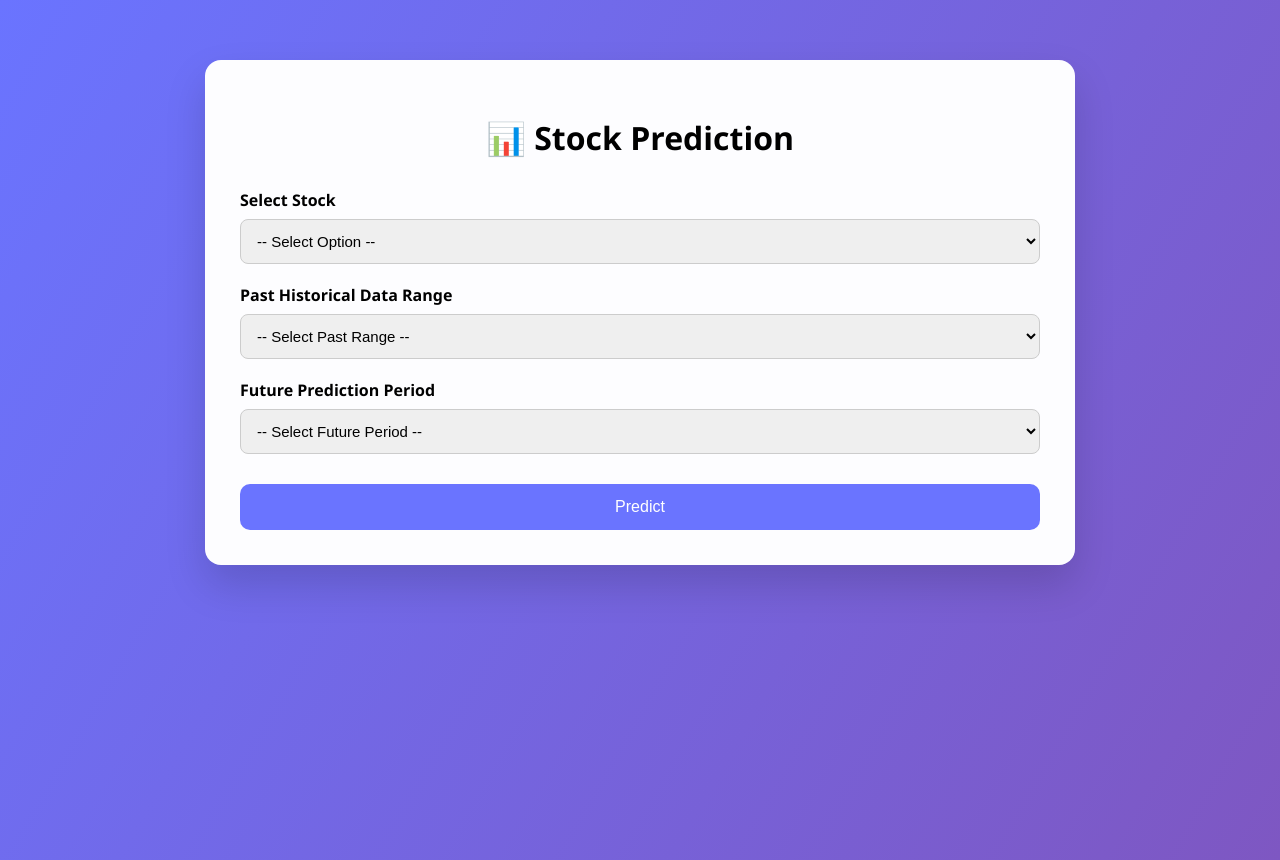
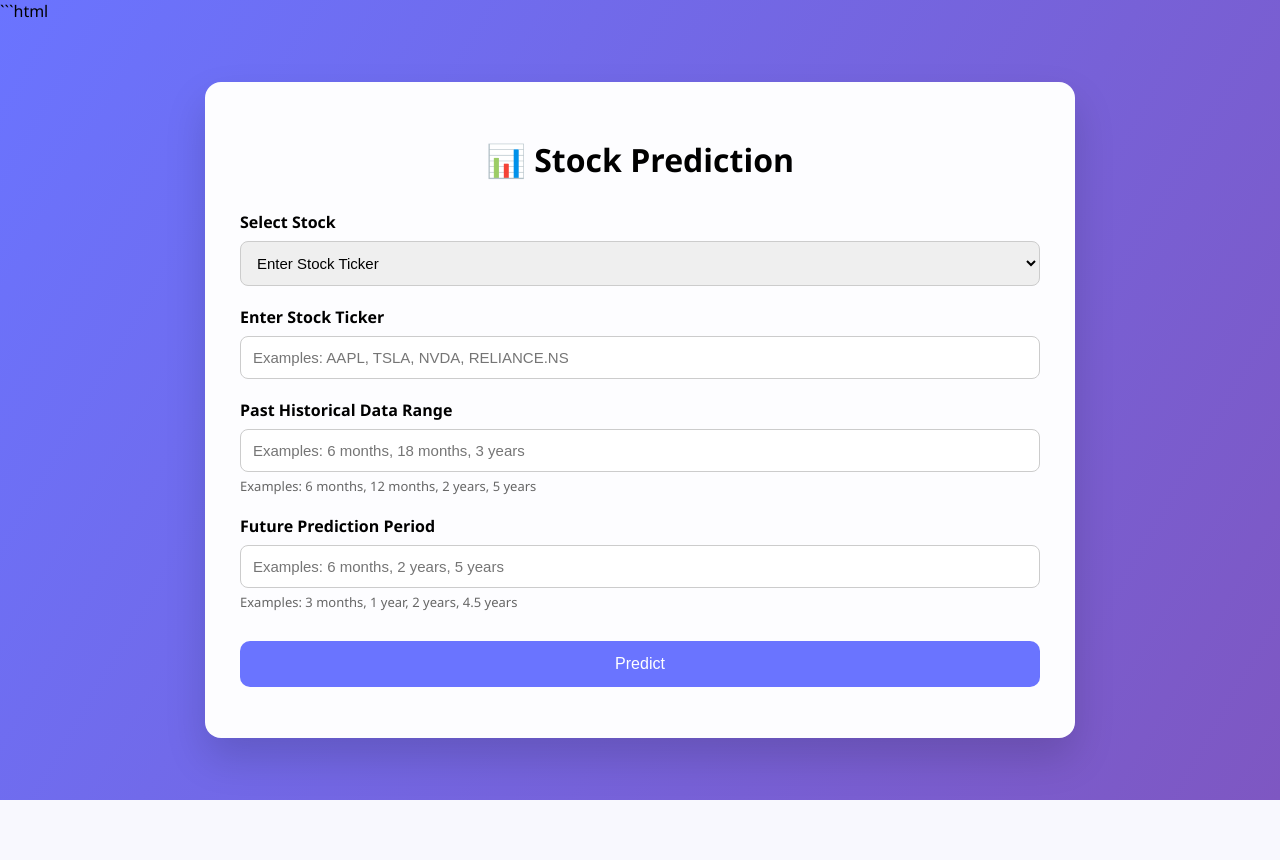
Before and after one commit to mayukhmalagiri/stock-prediction-lstm, a Python web app: template templates/index.html in a window 1280 px wide. After the commit the page ends 800 px from the top, so only its background shows below. Run offline with Jinja, Linux system fonts and the light colour scheme; the template is opened without the code that fills it, so the values that code supplies are empty; some libraries are stand-ins or nearby versions.

Commit message:
Updated stock prediction inputs

````diff
--- a/templates/index.html
+++ b/templates/index.html
@@ -1,3 +1,4 @@
+```html
 <!DOCTYPE html>
 <html lang="en">
 <head>
@@ -45,6 +46,7 @@ input[type="file"] {
     border-radius: 8px;
     border: 1px solid #ccc;
     font-size: 15px;
+    box-sizing: border-box;
 }
 
 button {
@@ -70,9 +72,20 @@ button:hover {
     background: #f4f6ff;
 }
 
-.green { color: green; font-weight: bold; }
-.orange { color: orange; font-weight: bold; }
-.red { color: red; font-weight: bold; }
+.green {
+    color: green;
+    font-weight: bold;
+}
+
+.orange {
+    color: orange;
+    font-weight: bold;
+}
+
+.red {
+    color: red;
+    font-weight: bold;
+}
 
 .error {
     background: #ffe5e5;
@@ -82,39 +95,52 @@ button:hover {
     margin-top: 20px;
 }
 
-.graph-container{
-    margin-top:30px;
+.graph-container {
+    margin-top: 30px;
+}
+
+.help-text {
+    font-size: 13px;
+    color: #666;
+    margin-top: 5px;
 }
 
 </style>
 
-
 <script>
 
-function toggleUpload(){
+function toggleUpload() {
 
     const stockSelect = document.getElementById("stockSelect").value;
-    const uploadSection = document.getElementById("uploadSection");
-    const manualTicker = document.getElementById("manualTicker");
+
+    const uploadSection =
+        document.getElementById("uploadSection");
+
+    const manualTicker =
+        document.getElementById("manualTicker");
 
     uploadSection.style.display = "none";
     manualTicker.style.display = "none";
 
-    if(stockSelect === "UPLOAD"){
+    if (stockSelect === "UPLOAD") {
+
         uploadSection.style.display = "block";
+
     }
 
-    if(stockSelect === "MANUAL"){
+    if (stockSelect === "MANUAL") {
+
         manualTicker.style.display = "block";
+
     }
 
 }
 
-/* Ensure correct UI state when page reloads */
+window.onload = function() {
 
-window.onload = function(){
     toggleUpload();
-}
+
+};
 
 </script>
 
@@ -126,22 +152,49 @@ window.onload = function(){
 
 <h1>📊 Stock Prediction</h1>
 
-<form method="POST" action="/" enctype="multipart/form-data">
+<form
+method="POST"
+action="/"
+enctype="multipart/form-data">
 
 <label>Select Stock</label>
 
-<select name="stock" id="stockSelect" onchange="toggleUpload()" required>
+<select
+name="stock"
+id="stockSelect"
+onchange="toggleUpload()"
+required>
 
-<option value="" disabled selected>-- Select Option --</option>
+<option value="" disabled>
+-- Select Option --
+</option>
 
 {% for code, name in stocks.items() %}
-<option value="{{ code }}" {% if code == selected_stock %}selected{% endif %}>
+
+<option
+value="{{ code }}"
+{% if code == selected_stock %}
+selected
+{% endif %}>
+
 {{ name }} ({{ code }})
+
 </option>
+
 {% endfor %}
 
-<option value="MANUAL">Enter Stock Ticker</option>
-<option value="UPLOAD">Upload CSV Dataset</option>
+<option
+value="MANUAL"
+{% if selected_stock not in stocks and selected_stock %}
+selected
+{% endif %}>
+Enter Stock Ticker
+</option>
+
+<option
+value="UPLOAD">
+Upload CSV Dataset
+</option>
 
 </select>
 
@@ -155,7 +208,7 @@ window.onload = function(){
 <input
 type="text"
 name="manual_stock"
-placeholder="Example: AAPL, TSLA, NVDA, RELIANCE.NS">
+placeholder="Examples: AAPL, TSLA, NVDA, RELIANCE.NS">
 
 </div>
 
@@ -174,52 +227,45 @@ accept=".csv">
 </div>
 
 
+<!-- DYNAMIC HISTORICAL RANGE -->
 
 <label>Past Historical Data Range</label>
 
-<select name="past_range" required>
+<input
+type="text"
+name="past_range"
+placeholder="Examples: 6 months, 18 months, 3 years"
+required
+value="{{ selected_past }}">
 
-<option value="" disabled selected>-- Select Past Range --</option>
+<div class="help-text">
+Examples: 6 months, 12 months, 2 years, 5 years
+</div>
 
-<option value="6m" {% if selected_past == "6m" %}selected{% endif %}>
-Past 6 Months
-</option>
 
-<option value="1y" {% if selected_past == "1y" %}selected{% endif %}>
-Past 1 Year
-</option>
-
-<option value="3y" {% if selected_past == "3y" %}selected{% endif %}>
-Past 3 Years
-</option>
-
-</select>
-
+<!-- DYNAMIC FUTURE RANGE -->
 
 <label>Future Prediction Period</label>
 
-<select name="future_range" required>
+<input
+type="text"
+name="future_range"
+placeholder="Examples: 6 months, 2 years, 5 years"
+required
+value="{{ selected_future }}">
 
-<option value="" disabled selected>-- Select Future Period --</option>
+<div class="help-text">
+Examples: 3 months, 1 year, 2 years, 4.5 years
+</div>
 
-<option value="1y" {% if selected_future == "1y" %}selected{% endif %}>
-After 1 Year
-</option>
 
-<option value="3y" {% if selected_future == "3y" %}selected{% endif %}>
-After 3 Years
-</option>
+<button type="submit">
 
-<option value="5y" {% if selected_future == "5y" %}selected{% endif %}>
-After 5 Years
-</option>
+Predict
 
-</select>
-
-<button type="submit">Predict</button>
+</button>
 
 </form>
-
 
 
 {% if result %}
@@ -227,25 +273,43 @@ After 5 Years
 {% if result.error %}
 
 <div class="error">
+
 {{ result.error }}
+
 </div>
 
 {% else %}
 
 <div class="result">
 
-<p><b>Stock:</b> {{ result.stock }}</p>
+<p>
+<b>Stock:</b>
+{{ result.stock }}
+</p>
 
-<p><b>Current Price:</b> {{ result.current_price }}</p>
+<p>
+<b>Current Price:</b>
+{{ result.current_price }}
+</p>
 
-<p><b>Predicted Price after {{ result.years }}:</b> {{ result.future_price }}</p>
+<p>
+<b>Predicted Price after {{ result.years }}:</b>
+{{ result.future_price }}
+</p>
 
-<p><b>Expected Profit (%):</b> {{ result.profit_percent }}</p>
+<p>
+<b>Expected Profit (%):</b>
+{{ result.profit_percent }}
+</p>
 
-<p><b>Decision:</b>
+<p>
+
+<b>Decision:</b>
 
 <span class="{{ result.color }}">
+
 {{ result.decision }}
+
 </span>
 
 </p>
@@ -255,7 +319,6 @@ After 5 Years
 {% endif %}
 
 {% endif %}
-
 
 
 {% if graph_url %}
````
Also changed, not shown: app.py (+263 -93 lines).
